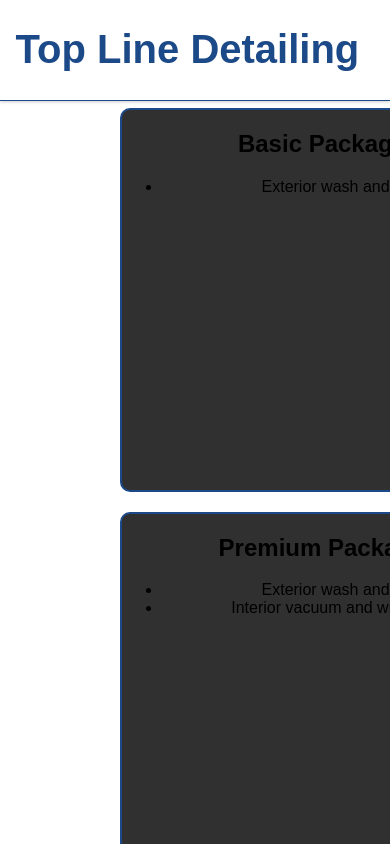
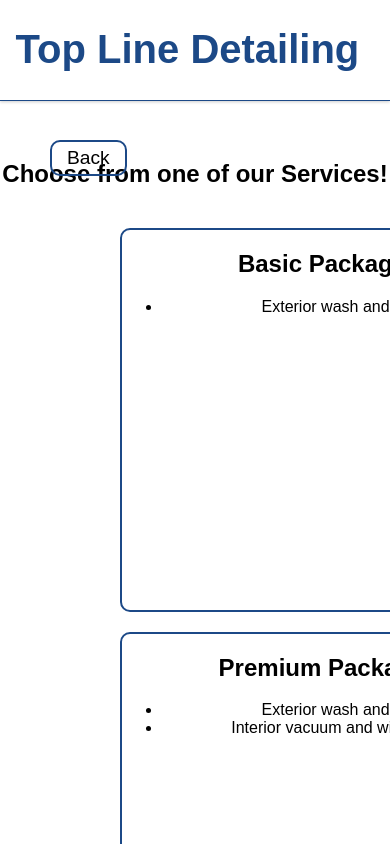
Before and after one commit to patrickriley1/TopLine, a React (Vite) app in the folder topline/: page /book in a window 390 px wide. Shown: the top 844 px of the page. Built offline with nearby package versions, Linux system fonts and the light colour scheme.

Commit message:
button fix

```diff
--- a/topline/src/App.css
+++ b/topline/src/App.css
@@ -137,7 +137,7 @@
   border-radius: 10px;
   width: 400px;
   height: 45vh;
-  background-color: var(--color5);
+  background-color: var(--color1);
   margin: 0 auto;
   transition: 0.3s ease;
   overflow: hidden;
@@ -157,6 +157,12 @@
   position: relative;
   padding-top: 20px;
   padding-bottom: 20px;
+}
+
+.BookSection {
+  margin-top: 120px;
+  text-align: center;
+  padding-bottom: 50px;
 }
 
 .section {
--- a/topline/src/book.jsx
+++ b/topline/src/book.jsx
@@ -3,7 +3,6 @@ import { Link } from 'react-router-dom';
 
 function Book() {
     return (
-
         <main>
             <header className="Title">
                 <div className="spacer">
@@ -11,6 +10,7 @@ function Book() {
                 </div>
                 <hr />
             </header>
+            <div className="BookSection">
                 <div className="BookTitle">
                     <Link to="/" className="backButton"><p>Back</p></Link>
                     <h2>Choose from one of our Services!</h2>
@@ -38,8 +38,7 @@ function Book() {
 
                     </div>
                 </div>
-
-
+            </div>
         </main>
     )
 }
--- a/topline/src/index.css
+++ b/topline/src/index.css
@@ -17,7 +17,9 @@
   .Title h1{
     font-size: 2.5rem;
   }
-
+  .bookNowButton {
+    scale: 0.8;
+  }
 }
 
 p {
```
Lines whose indentation alone changed are shown as unchanged.
